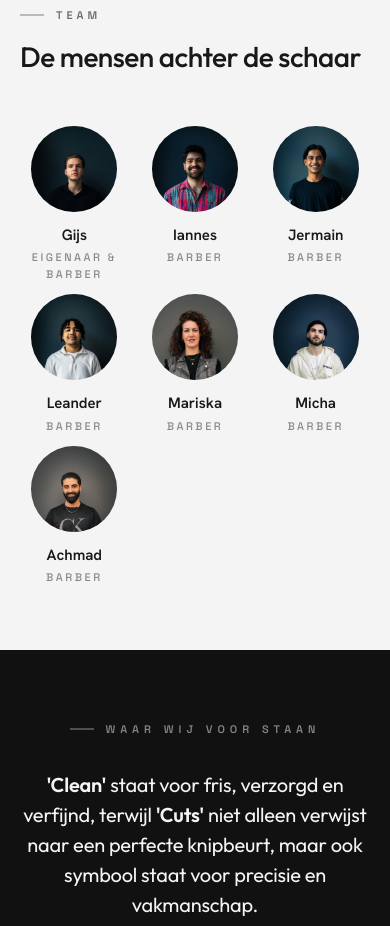
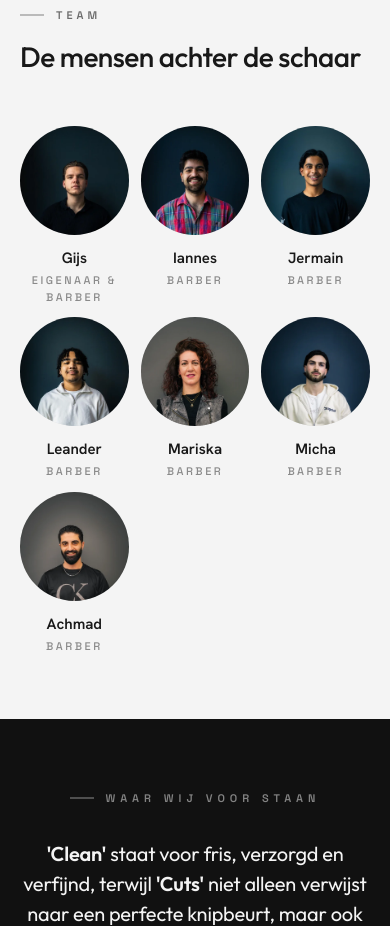
Before and after one commit to izzshtt/CleanCuts-wageningen, a Next.js app: page / in a window 390 px wide. Shown: the part 3280-4206 px from the top of the page. Built offline with nearby package versions, Linux system fonts and the light colour scheme.

Commit message:
Refactor code structure for improved readability and maintainability

```diff
--- a/src/app/globals.css
+++ b/src/app/globals.css
@@ -60,11 +60,9 @@
 @media (max-width: 560px) {
   .footer-grid { grid-template-columns: 1fr; }
   .team-grid { grid-template-columns: repeat(3, 1fr); gap: 12px; }
-  .team-avatar { width: 22vw !important; height: 22vw !important; }
 }
 @media (max-width: 380px) {
   .team-grid { grid-template-columns: repeat(2, 1fr); gap: 16px; }
-  .team-avatar { width: 32vw !important; height: 32vw !important; }
 }
 @media (max-width: 680px) {
   .hero-review-card { display: none !important; }
--- a/src/components/sections/Team.tsx
+++ b/src/components/sections/Team.tsx
@@ -30,8 +30,8 @@ function Avatar({ member, delay, inView }: { member: TeamMember; delay: number;
       <div
         className="team-avatar"
         style={{
-          width: 'clamp(140px, 18vw, 200px)',
-          height: 'clamp(140px, 18vw, 200px)',
+          width: '100%',
+          aspectRatio: '1 / 1',
           borderRadius: '50%',
           overflow: 'hidden',
           background: '#e0e0e0',
```
Also changed, not shown: 1 other file (tests, documents, lock files or other folders).
